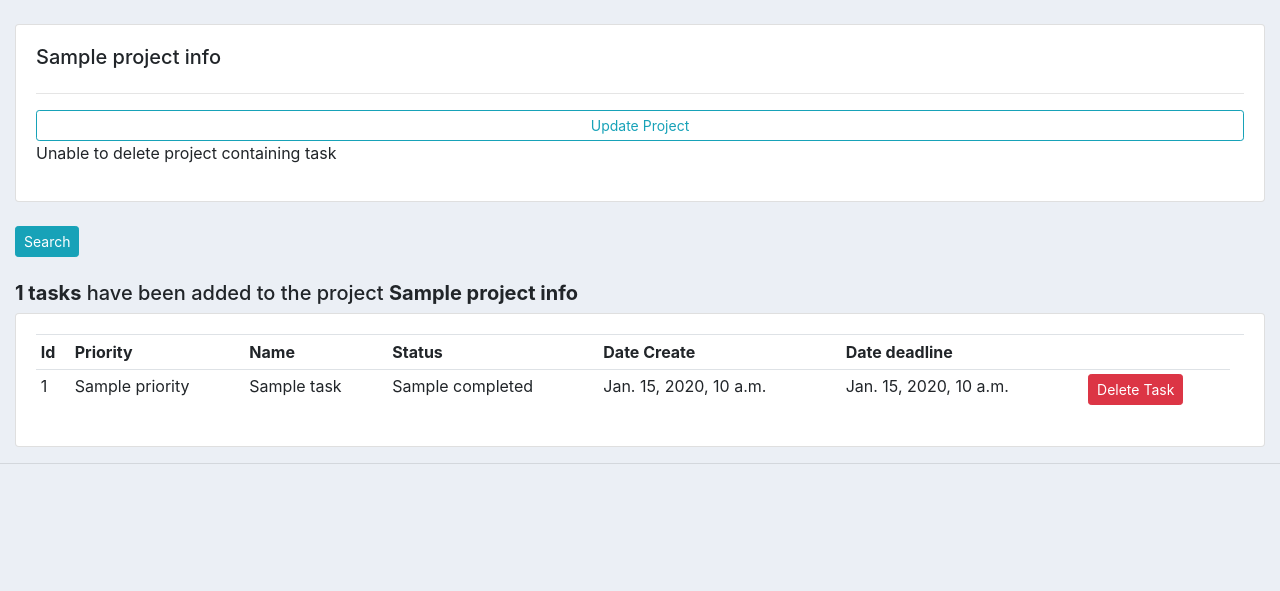
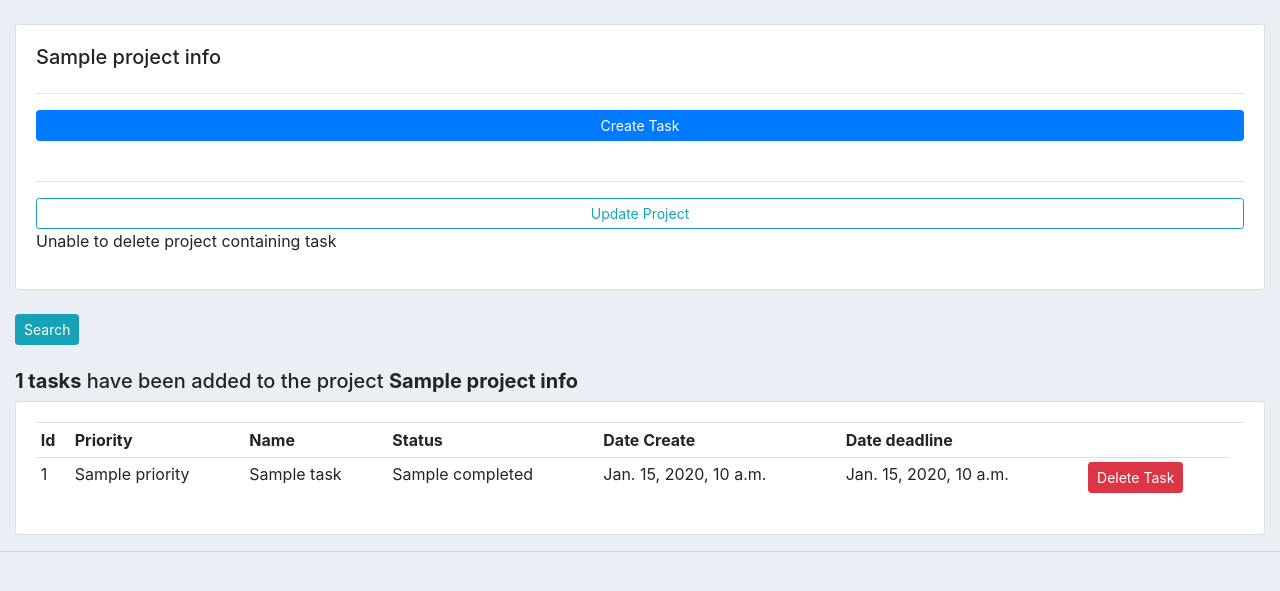
Before and after one commit to vasivaas/SimpleTaskList, a Django app: template list/templates/projects/project_info.html in a window 1280 px wide. Shown: the part 56-647 px from the top of the page. Run offline with Django 3.2, Linux system fonts and the light colour scheme; the template is opened without the code that fills it: most values are stand-ins (such as "Sample title", 1, 10 or a date in 2020); some libraries are stand-ins or nearby versions.

Commit message:
Update project_info.html

```diff
--- a/list/templates/projects/project_info.html
+++ b/list/templates/projects/project_info.html
@@ -9,6 +9,9 @@
 	<div class="col-md">
 		<div class="card card-body">
 			<h5>{{project_info.name}}</h5>
+			<hr>
+			 <a class="prevent-submit btn btn-primary  btn-sm btn-block" href="{% url 'task_create' project_info.id %}">Create Task</a>
+			<br>
 			<hr>
 			<a class="btn btn-outline-info  btn-sm btn-block" href="{{ project_info.get_absolute_url }}/update">Update Project</a>
             {% if total_tasks == 0 %}
```
